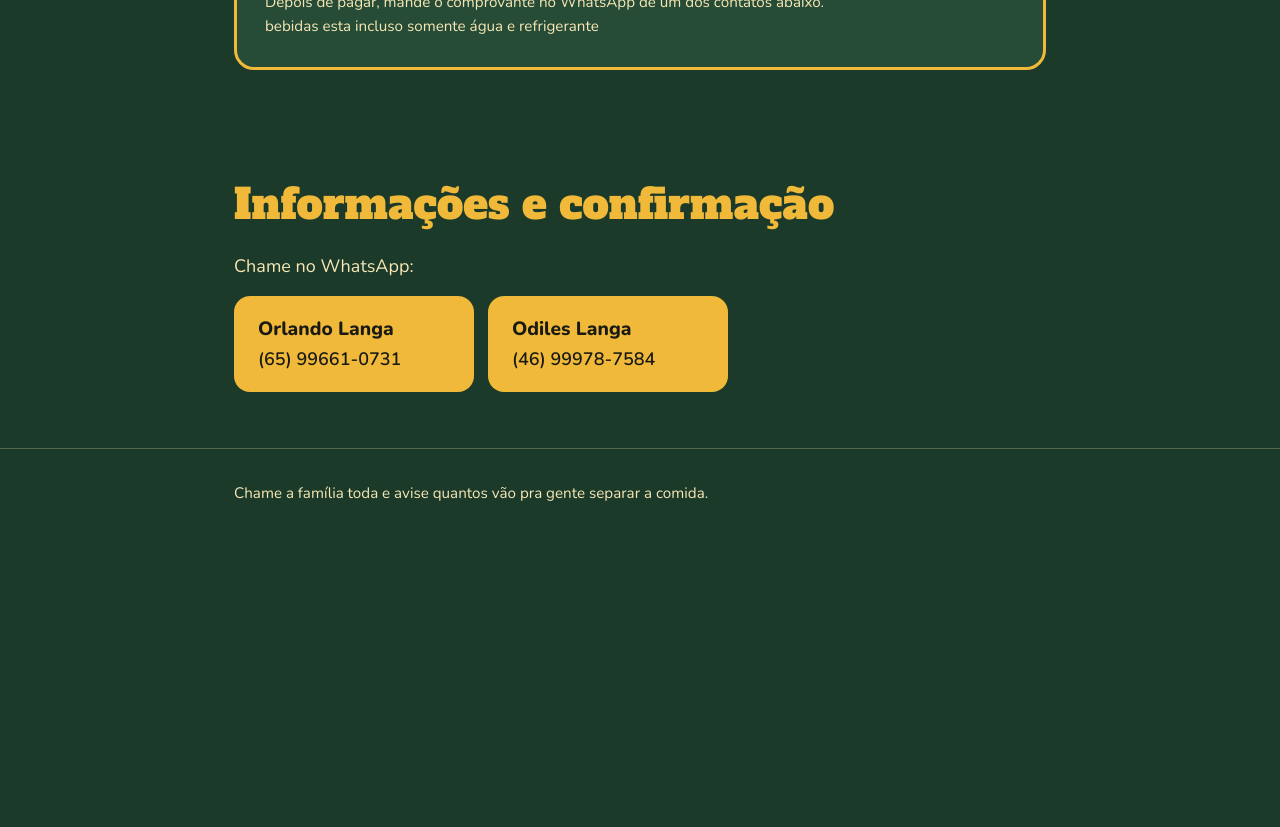
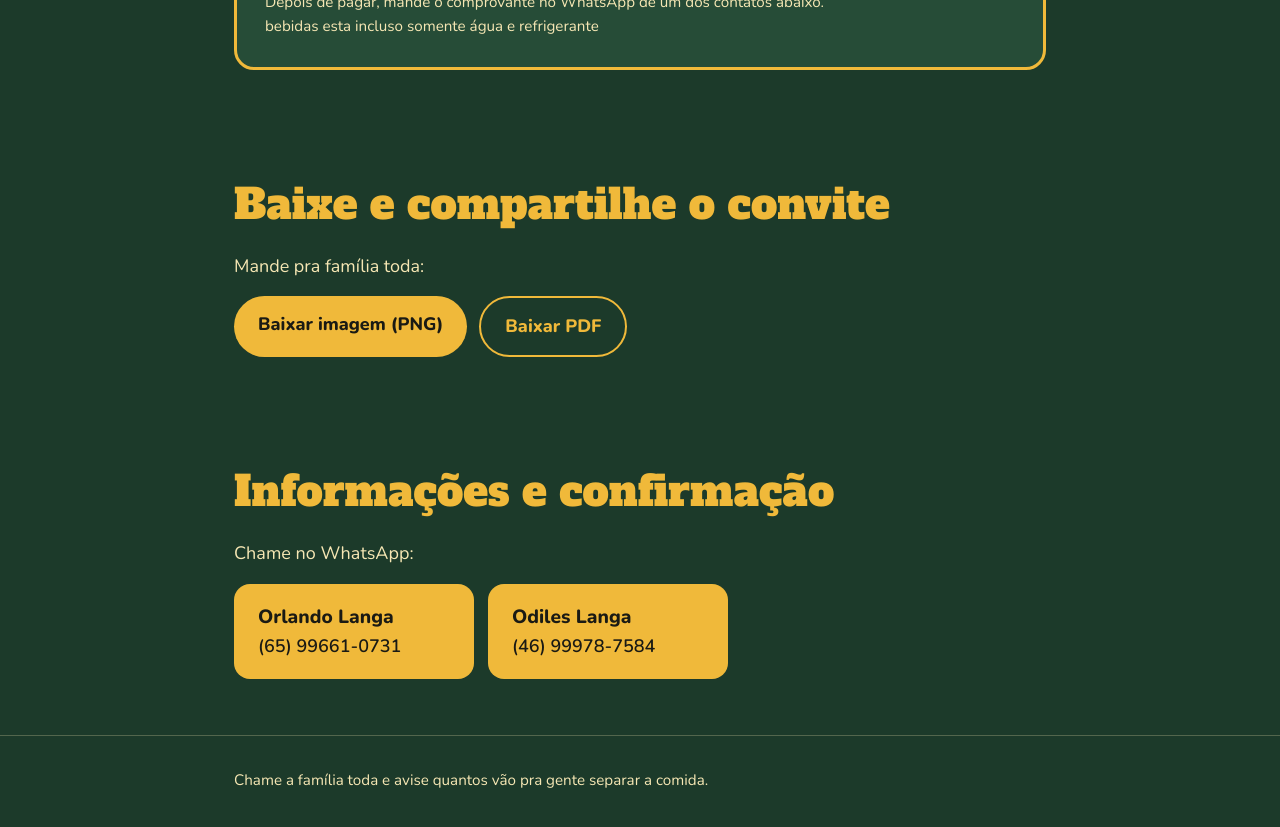
Before and after one commit to lailanga/convite-langa, a Next.js app: page / in a window 1280 px wide. Shown: the part 3260-4087 px from the top of the page. Before the commit the page ends 3813 px from the top, so only its background shows below. Built offline with nearby package versions, Linux system fonts and the light colour scheme.

Commit message:
convite langa

```diff
--- a/app/page.js
+++ b/app/page.js
@@ -114,6 +114,29 @@ export default function Home() {
   </div>
 </section>
 
+<section>
+  <div className="wrap">
+    <h2>Baixe e compartilhe o convite</h2>
+    <p className="intro">Mande pra família toda:</p>
+    <div className="btns">
+      <a
+        className="btn btn-main"
+        href="/convite-encontro-familia-langa.png"
+        download="convite-encontro-familia-langa.png"
+      >
+        Baixar imagem (PNG)
+      </a>
+      <a
+        className="btn btn-line"
+        href="/convite-encontro-familia-langa.pdf"
+        download="convite-encontro-familia-langa.pdf"
+      >
+        Baixar PDF
+      </a>
+    </div>
+  </div>
+</section>
+
         <section id="contato">
           <div className="wrap">
             <h2>Informações e confirmação</h2>
--- a/lib/config.js
+++ b/lib/config.js
@@ -12,7 +12,7 @@ export const CONFIG = {
     },
     {
       nome: "Odiles Langa",
-      whatsapp: "5545999787584",     // confira se não falta um dígito
+      whatsapp: "5546999787584",     // confira se não falta um dígito
       exibir: "(46) 99978-7584",
     },
   ],
```
Also changed, not shown: public/convite-encontro-familia-langa.png (added), 1 other file (tests, documents, lock files or other folders).
